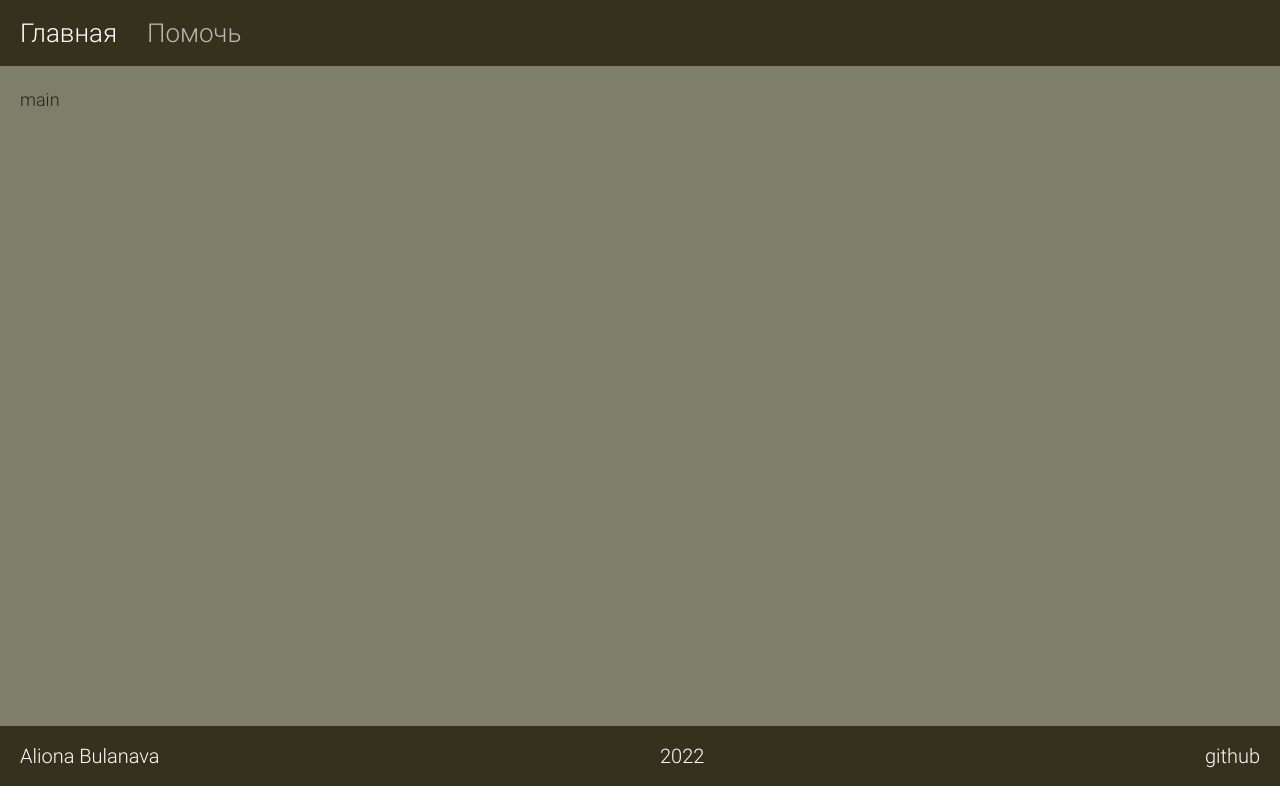
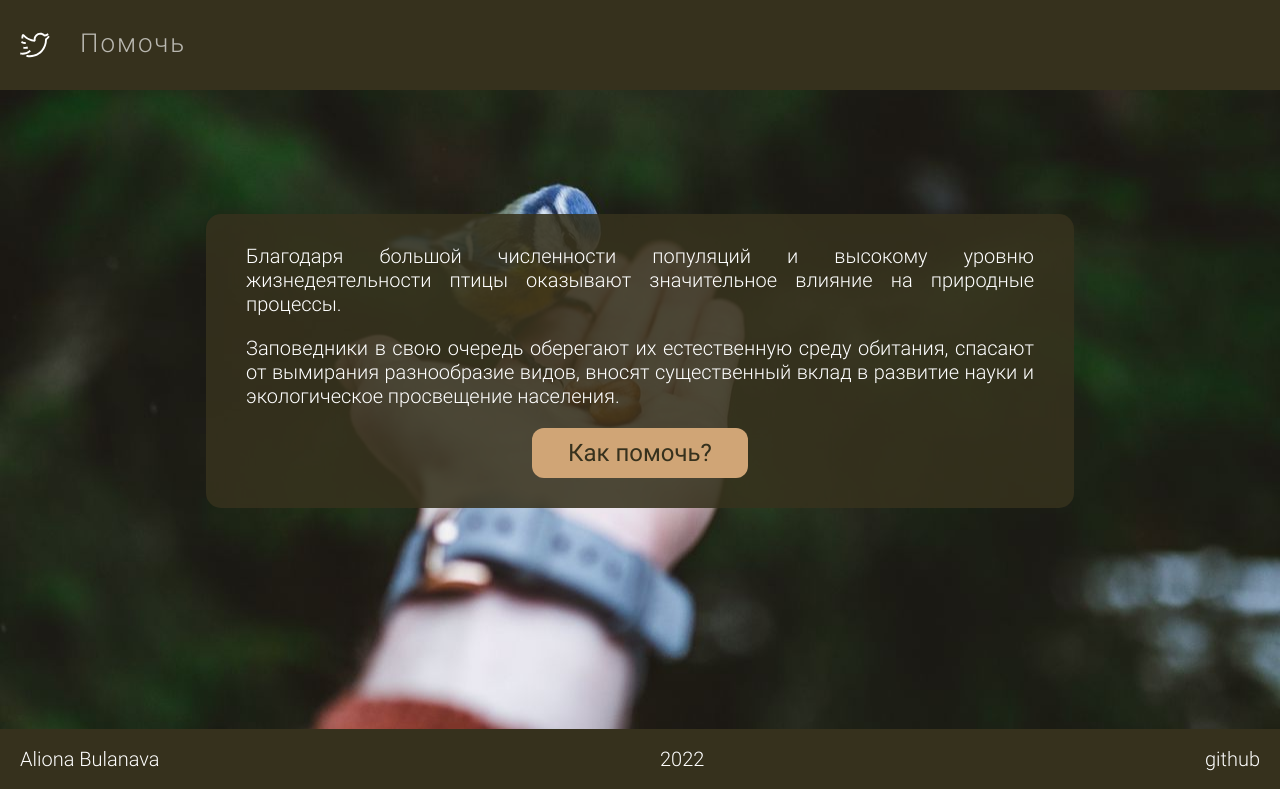
Before and after one commit to kxzws/diploma, a React (Create React App) app: page / in a window 1280 px wide. Built offline with nearby package versions, Linux system fonts and the light colour scheme; the HTML template or start-up script is replaced by a standard one.

Commit message:
feat: add main

```diff
--- a/src/App.variables.scss
+++ b/src/App.variables.scss
@@ -1,7 +1,7 @@
-$brown: #36311D;
+$brown: #36311D; //header footer
 $light-brown: #D0A576;
 $dark-green: #605F33;
-$dark-grey: #7E7F6A;
+$dark-grey: #7E7F6A; //main list
 $grey: #AEAFA6;
 
 $descr-font: 14px;
@@ -12,7 +12,7 @@ $big-title: 36px;
 $header: 60px;
 $placeholder: 16px;
 
-$min-height: 82.5vh;
+$min-height: 79.8vh;
 
 /* Roboto
   100 100i
--- a/src/components/Header/Header.scss
+++ b/src/components/Header/Header.scss
@@ -1,16 +1,24 @@
 @import '../../App.variables.scss';
 
 .header {
-  padding: 20px 0;
+  padding: 30px 0;
   font-size: $subtitle-font;
   color: #fff;
   background-color: $brown;
 
+  .header-logo {
+    height: 30px;
+    width: 30px;
+    filter: invert(100%) sepia(44%) saturate(824%) hue-rotate(214deg) brightness(116%)
+      contrast(101%);
+  }
+
   a {
     margin-right: 30px;
     font-size: $title-font;
+    letter-spacing: 2px;
     color: #fff;
-    opacity: .65;
+    opacity: 0.65;
 
     &.active-link {
       opacity: 1;
--- a/src/components/Header/Header.tsx
+++ b/src/components/Header/Header.tsx
@@ -1,22 +1,15 @@
 import './Header.scss';
 import { NavLink } from 'react-router-dom';
+import birdImg from '../../assets/svg/bird.svg';
 
 const Header = () => {
   return (
     <header className="header">
       <div className="center-container">
-        <NavLink
-          data-testid="main-link"
-          to="/"
-          className={({ isActive }) => (isActive ? 'active-link' : '')}
-        >
-          Главная
+        <NavLink to="/" className={({ isActive }) => (isActive ? 'active-link' : '')}>
+          <img className="header-logo" src={birdImg} alt="logo: bird" />
         </NavLink>
-        <NavLink
-          data-testid="forms-link"
-          to="/list"
-          className={({ isActive }) => (isActive ? 'active-link' : '')}
-        >
+        <NavLink to="/list" className={({ isActive }) => (isActive ? 'active-link' : '')}>
           Помочь
         </NavLink>
       </div>
--- a/src/views/List/List.tsx
+++ b/src/views/List/List.tsx
@@ -1,7 +1,11 @@
 import './List.scss';
 
 const List = () => {
-  return <section className="list">bird list</section>;
+  return (
+    <section className="list">
+      <div className="center-container">bird list</div>
+    </section>
+  );
 };
 
 export default List;
--- a/src/views/Main/Main.scss
+++ b/src/views/Main/Main.scss
@@ -3,5 +3,55 @@
 .main {
   padding: 25px 0;
   min-height: $min-height;
-  background-color: $dark-grey;
+  position: relative;
+  overflow: hidden;
+  color: #fff;
+  background: $dark-grey center/cover url('./bg-img.jpg') no-repeat;
+
+  .main-title {
+    margin: 0 auto;
+    margin-top: 8%;
+    padding: 30px 40px;
+    max-width: 70%;
+    text-align: center;
+    background-color: rgba($brown, 0.88);
+    border-radius: 15px;
+
+    .main-subtitle {
+      margin-bottom: 20px;
+      font-size: $subtitle-font;
+      line-height: 24px;
+      text-align: justify;
+    }
+
+    a {
+      margin: 0 auto;
+      padding: 13px 36px;
+      width: 216px;
+      display: block;
+      font-size: $title-font - 2px;
+      font-weight: normal;
+      color: $brown;
+      background-color: $light-brown;
+      border-radius: 12px;
+
+      &:hover {
+        animation: bouncing 0.8s infinite alternate;
+      }
+
+      &:active {
+        animation: none;
+        transform: scale(0.95);
+      }
+
+      @keyframes bouncing {
+        from {
+          transform: scale(1);
+        }
+        to {
+          transform: scale(1.05);
+        }
+      }
+    }
+  }
 }
--- a/src/views/Main/Main.tsx
+++ b/src/views/Main/Main.tsx
@@ -1,9 +1,25 @@
 import './Main.scss';
+import { NavLink } from 'react-router-dom';
 
 const Main = () => {
   return (
     <main className="main">
-      <div className="center-container">main</div>
+      <div className="center-container">
+        <div className="main-title">
+          <p className="main-subtitle">
+            Благодаря большой численности популяций и высокому уровню жизнедеятельности птицы
+            оказывают значительное влияние на природные процессы.
+          </p>
+          <p className="main-subtitle">
+            Заповедники в свою очередь оберегают их естественную среду обитания, спасают от
+            вымирания разнообразие видов, вносят существенный вклад в развитие науки и экологическое
+            просвещение населения.
+          </p>
+          <NavLink to="/list" className={({ isActive }) => (isActive ? 'active-link' : '')}>
+            Как помочь?
+          </NavLink>
+        </div>
+      </div>
     </main>
   );
 };
```
Also changed, not shown: src/views/Main/bg-img.jpg (added).
